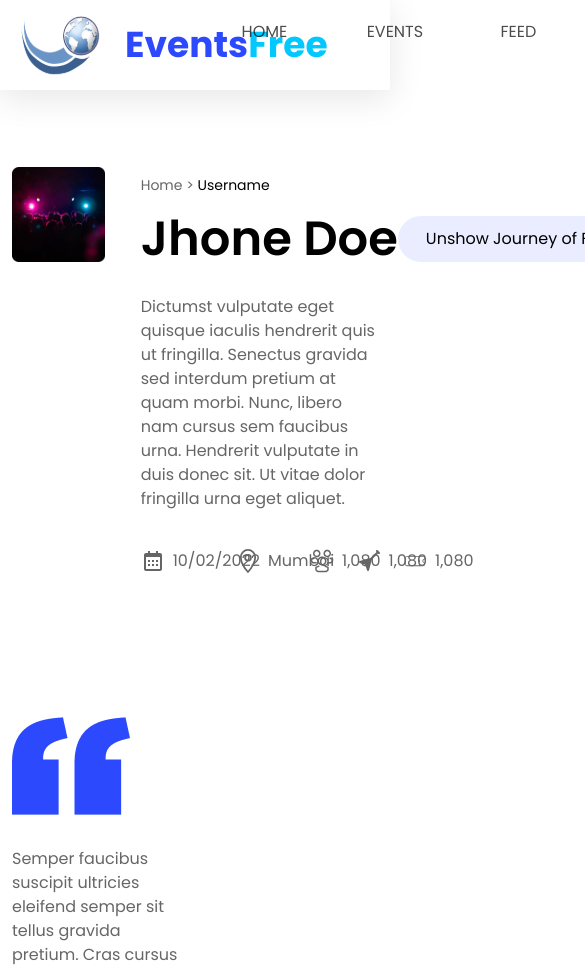
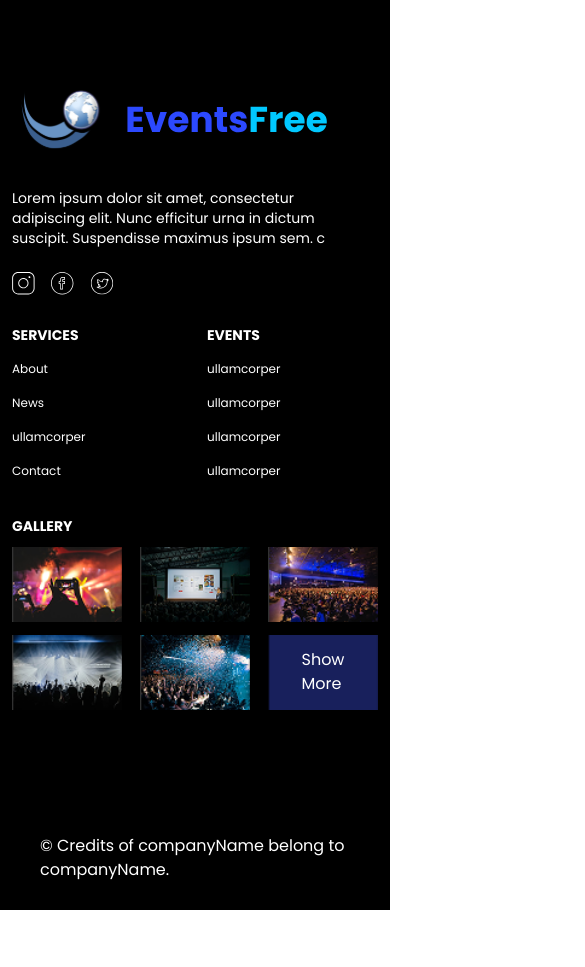
Before and after one commit to Nehaboora033/eventfree-routing, a React (Vite) app: page /username in a window 390 px wide. Shown: the top 967 px of the page, 585 px wide, since content can reach past the window. After the commit the page ends 910 px from the top, so only its background shows below. Built offline with nearby package versions, Linux system fonts and the light colour scheme.

Commit message:
footer responsive

```diff
--- a/package.json
+++ b/package.json
@@ -11,6 +11,7 @@
   },
   "dependencies": {
     "@tailwindcss/vite": "^4.1.11",
+    "hamburger-react": "^2.5.2",
     "react": "^19.1.0",
     "react-dom": "^19.1.0",
     "react-router-dom": "^7.6.2",
--- a/src/App.jsx
+++ b/src/App.jsx
@@ -8,10 +8,10 @@ import Navbar from './components/common/Navbar'
 function App() {
   return (
     <>
-      <Navbar />
-      <div>
+      {/* <Navbar /> */}
+      {/* <div>
         <Outlet />
-      </div>
+      </div> */}
       <Footer />
     </>
   )
--- a/src/components/Gallery.jsx
+++ b/src/components/Gallery.jsx
@@ -12,7 +12,7 @@ const Gallery = () => {
             <div className='grid grid-cols-3 gap-[24px]'>
                 {GALLERY_IMG.map((img, index) => (
                     <div key={index} className={`overflow-hidden rounded-[30px] ${img.colSpan} ${img.rowSpan}`}>
-                        <img src={ img.image} alt="image" className='w-full h-full object-cover hover:scale-105 transition duration-200 ease-in-out' />
+                        <img src={ img.image} alt="image" className='w-full h-full object-cover hover:scale-98 transition duration-200 ease-in-out' />
                     </div>
                 ))
                 }
--- a/src/components/NewPost.jsx
+++ b/src/components/NewPost.jsx
@@ -8,7 +8,7 @@ import AddComment from './common/AddComment'
 const NewPost = () => {
     return (
         <>
-            <div className='max-w-[1320px] px-3 mx-auto'>
+            <div className='max-w-[1320px] px-3 mx-auto pb-[59px]'>
                 <img src={line} alt="line" className='mt-[76px]' />
                 <Heading headingText={"New Posts"} className='font-semibold mb-[30px]' />
                 <AddComment className={'outline outline-[#CCCCCC]'} defaultOpen={true}  />
--- a/src/components/Tellus.jsx
+++ b/src/components/Tellus.jsx
@@ -18,7 +18,7 @@ const Tellus = () => {
     const handlePostComment = (text) => {
         const newComment = {
             profile: profile9,
-            name: 'username',
+            name: 'Username',
             comment: text,
 
         };
--- a/src/components/common/AddComment.jsx
+++ b/src/components/common/AddComment.jsx
@@ -13,7 +13,7 @@ import More from './../common/more'
 import Input from './../common/Input'
 import profile2 from '../../assets/png/profile2.png'
 
-const AddComment = ({className}) => {
+const AddComment = ({ className = '', defaultOpen = false }) => {
     const [liked, setLiked] = useState(false);
     const [likeCount, setLikeCount] = useState(10);
     const [commentList, setComentList] = useState(POST_DATA);
@@ -31,7 +31,7 @@ const AddComment = ({className}) => {
     const handlePostComment = (text) => {
         const newComment = {
             profile: profile2,
-                name: 'username',
+            name: 'Username',
             comment: text,
 
         };
@@ -42,10 +42,12 @@ const AddComment = ({className}) => {
         const updated = commentList.filter((_, index) => index !== indexToRemove);
         setComentList(updated);
     };
+    const [showComents, setShowComents] = useState(defaultOpen);
+    const currentDate = new Date().toLocaleDateString('en-GB')
 
-    const [showComents, setShowComents] = useState(false);
+
     return (
-        <div className={`p-[34px] rounded-[30px] mb-[45px] transition-shadow duration-300 ease-linear ${className} ${showComents?'shadow-card outline-0 ':''}`}>
+        <div className={`p-[34px] rounded-[30px] mb-[45px] transition-shadow duration-300 ease-linear ${className} ${showComents ? 'shadow-card outline-0 ' : ''}`}>
             {USERNAME_CARD.map((item, index) => (
                 <div key={index} className='flex  flex-wrap -mx-3'>
                     <div className='w-1/2 px-3'>
@@ -59,7 +61,7 @@ const AddComment = ({className}) => {
                         <h3 className='font-semibold text-2xl mt-[45px]'>{item.title} </h3>
                         <div className='flex gap-2 mt-2'>
                             <img src={date} alt="date" />
-                            <p className='font-normal text-base text-[#666666]'>10/02/2022</p>
+                            <p className='font-normal text-base text-[#666666]'>{currentDate} </p>
                         </div>
                         <h3 className='font-normal text-base text-[#666666] max-w-[553px] mt-5'>{item.description1} </h3>
                         <h3 className='font-normal text-base text-[#666666] mt-[13px] max-w-[553px]'>{item.description2} </h3>
--- a/src/components/common/Footer.jsx
+++ b/src/components/common/Footer.jsx
@@ -10,22 +10,23 @@ const Footer = () => {
         <>
             <div className='bg-black'>
                 <div className='max-w-[1320px] px-3 mx-auto'>
-                    <div className='row -mx-3 pt-[86px] flex justify-between'>
-                        <div className='w-1/3 px-3'>
+                    <div className='row -mx-3 pt-[86px] flex-wrap flex justify-between gap-[30px]'>
+                        <div className='lg:w-[33.33%] w-full px-3'>
                             <Link to={'/'}>
                                 <img src={logo} alt="logo" />
                             </Link>
                             <NormalText NormalText={"Lorem ipsum dolor sit amet, consectetur adipiscing elit. Nunc efficitur urna in dictum suscipit. Suspendisse maximus ipsum sem. c "} className={"text-white text-sm max-w-[346.80px] mt-9 mb-6"} />
-                            <div className='flex gap-[15.36px] pb-[96px]'>
+                            <div className='flex gap-[15.36px] '>
                                 {SOCIAL_ICONS.map((items, index) => (
-                                    <a href={items.link} key={index} className='hover:-translate-y-2 transition-all
-                                    duration-200 '>
+
+                                    <Link to={items.link} key={index} className='hover:-translate-y-2 transition-all
+                                        duration-200 '>
                                         <items.icon />
-                                    </a>
+                                    </Link>
                                 ))}
                             </div>
                         </div>
-                        <div className='w-1/2 px-3 flex gap-[80px]'>
+                        <div className='lg:w-[50%] w-full px-3 flex justify-between max-sm:grid max-sm:grid-cols-2 max-sm:gap-[24px] '>
                             {FOOTER_LINKS.map((item, index) => (
                                 <ul key={index}>
                                     <li className='text-white font-bold text-sm mb-[11px]'>
@@ -44,14 +45,14 @@ const Footer = () => {
                                 </ul>
                             ))}
                             {FOOTER_GALLERY.map((item, index) => (
-                                <ul key={index} >
+                                <ul key={index} className='col-span-2 ' >
                                     <li className='text-white font-bold text-sm mb-[11px]'>
                                         {item.title}
                                     </li>
                                     <div className='grid grid-cols-3 gap-x-[18px] gap-y-[13px]'>
                                         {item.image.map((img, i) => (
                                             <div key={i} className='relative overflow-hidden transition-all '>
-                                                <img src={img} alt="image" draggable="false" className='w-full hover:scale-110' />
+                                                <img src={img} alt="image" draggable="false" className='w-full hover:scale-97' />
                                                 {i === item.image.length - 1 && (
                                                     <div className='absolute inset-0 flex items-center justify-center '>
                                                         <p className='text-white'>Show<br /> More</p>
@@ -61,16 +62,12 @@ const Footer = () => {
                                         ))}
                                     </div>
                                 </ul>
-
                             ))}
-
                         </div>
-
                     </div>
-                    <div className='p-7'>
+                    <div className='p-7 mt-[96px]'>
                         <NormalText className={'text-white flex justify-center'} NormalText={" © Credits of companyName belong to companyName."} />                    </div>
                 </div>
-
             </div>
         </>
     )
--- a/src/components/common/Navbar.jsx
+++ b/src/components/common/Navbar.jsx
@@ -3,6 +3,7 @@ import { Link, NavLink, useLocation } from 'react-router-dom'
 import logoIcon from '../../assets/svg/logo-icon.svg'
 import { NAV_LINKS } from '../../utils/helper'
 import Button from './Button'
+import { Divide as Hamburger } from 'hamburger-react'
 
 const Navbar = () => {
 
@@ -47,6 +48,9 @@ const Navbar = () => {
               ))}
             </div>
             <Button buttonText={"Log Out"} className='text-white' />
+            <div className='z-[19]'>
+              <Hamburger />
+            </div>
           </div>
         </div>
       </nav>
```
Also changed, not shown: 1 other file (tests, documents, lock files or other folders). Lines whose indentation alone changed are shown as unchanged.
